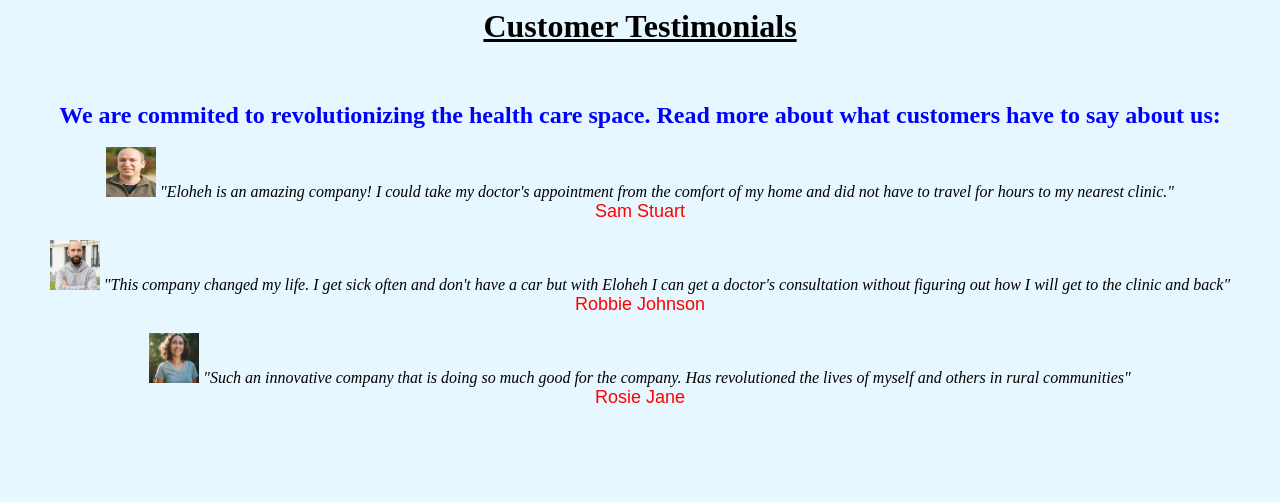
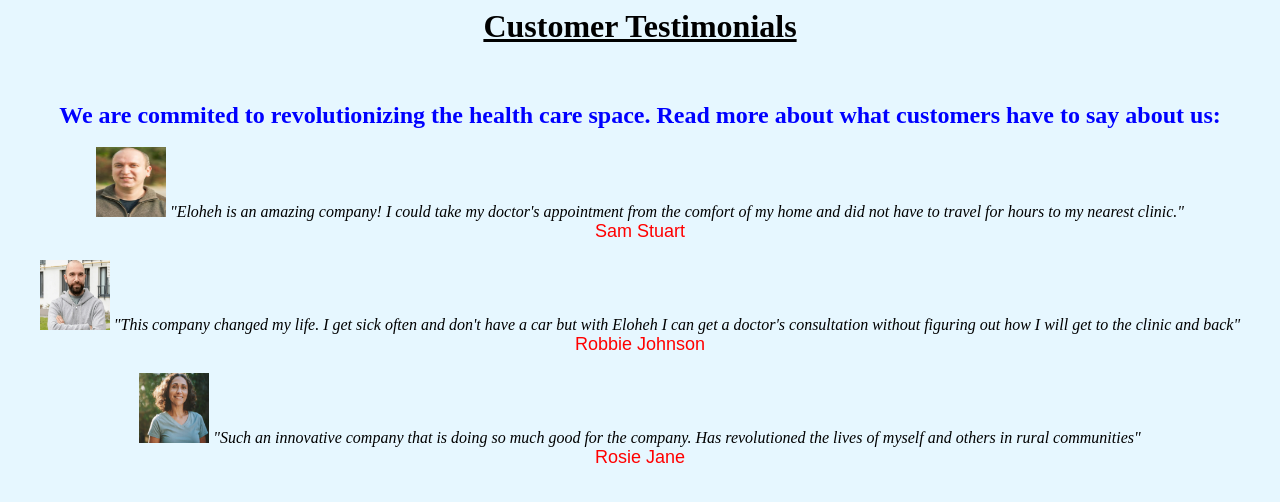
Before and after one commit to Ellemae21/elohehmgmt, a plain HTML site: page suditi.html in a window 1280 px wide. Drawn offline with Linux system fonts and the light colour scheme.

Commit message:
suditi.html

```diff
--- a/suditi.html
+++ b/suditi.html
@@ -25,7 +25,7 @@
 <br>
 <br>
 <center>
-<img src= "sam.png" width = 50 height = 50>
+<img src= "sam.png" width = 70 height = 70>
 <i> "Eloheh is an amazing company! I could take my doctor's appointment from the comfort of my home and did not have to travel for hours to my nearest clinic." </i>
 <br>
 <center>
@@ -33,7 +33,7 @@
 <br>
 <br>
 <center>
-<img src= "robbie.png" width = 50 height = 50>
+<img src= "robbie.png" width = 70 height = 70>
 <i> "This company changed my life. I get sick often and don't have a car but with Eloheh I can get a doctor's consultation without figuring out how I will get to the clinic and back" </i>
 <br>
 <center>
@@ -41,7 +41,7 @@
 <br>
 <br>
 <center>
-<img src= "rosie.png" width = 50 height = 50>
+<img src= "rosie.png" width = 70 height = 70>
 <i> "Such an innovative company that is doing so much good for the company. Has revolutioned the lives of myself and others in rural communities" </i>
 <br>
 <center>
```
